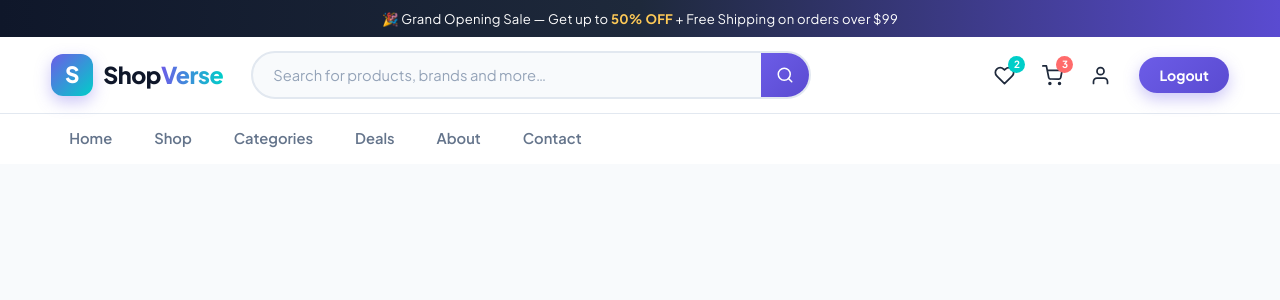
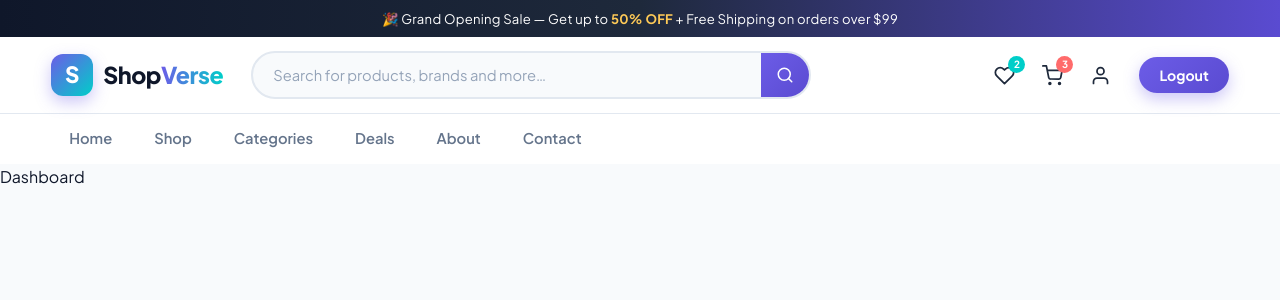
Before and after one commit to JSDeveloper17/E-commerce-Mern, a React (Vite) app in the folder frontend/: page /dashboard in a window 1280 px wide. Shown: the top 300 px of the page. Built offline with nearby package versions, Linux system fonts and the light colour scheme; no server answers; sample sign-in values are in the browser's storage.

Commit message:
protected route bug fix

```diff
--- /dev/null
+++ b/frontend/src/components/ProtectedRoutes.jsx
@@ -0,0 +1,19 @@
+
+import { useAuth } from '../context/AuthContext';
+import { Navigate,Outlet } from 'react-router-dom';
+
+function ProtectedRoutes() {
+    const {isAuthenticated, isLoading} = useAuth()
+
+    if(isLoading){
+        return (
+            <div>Checking Authentication</div>
+        )
+    }
+  return isAuthenticated ? (
+    <Outlet/> ) : (
+        <Navigate to="/login" replace/>
+    )
+}
+
+export default ProtectedRoutes
--- a/frontend/src/pages/Login.jsx
+++ b/frontend/src/pages/Login.jsx
@@ -93,7 +93,7 @@ function Login() {
       console.log("Login successFull")
 
       toast.success(`Welcome back, ${response.name}! 👋`)
-      navigate("/")
+      navigate("/dashboard")
     }
     catch(err){
       console.log("Login error : ", err);
--- a/frontend/src/pages/Register.jsx
+++ b/frontend/src/pages/Register.jsx
@@ -98,7 +98,7 @@ function Register() {
       console.log("Response Data : ",data)
       toast.success(data.message || "Registration Successfull")
 
-      navigate("/")
+      navigate("/dashboard")
     }
     catch(err){
       console.log("Registration error : ", err);
--- /dev/null
+++ b/frontend/src/pages/dashboard/Dashboard.jsx
@@ -0,0 +1,9 @@
+import React from 'react'
+
+function Dashboard() {
+  return (
+    <div>Dashboard</div>
+  )
+}
+
+export default Dashboard
--- a/frontend/src/routes/AllRoutes.jsx
+++ b/frontend/src/routes/AllRoutes.jsx
@@ -3,6 +3,8 @@ import { Route, Routes } from 'react-router-dom';
 import Home from '../pages/Home';
 import Login from '../pages/Login';
 import Register from '../pages/Register';
+import Dashboard from '../pages/dashboard/Dashboard';
+import ProtectedRoutes from '../components/ProtectedRoutes';
 
 function AllRoutes() {
   return (
@@ -10,6 +12,11 @@ function AllRoutes() {
       <Route path="/" element={<Home/>}/>
       <Route path="/login" element={<Login/>}/>
       <Route path="/register" element={<Register/>}/>
+
+      <Route element={<ProtectedRoutes/>} >
+         <Route path="/dashboard" element={<Dashboard/>}/>
+      </Route>
+
     </Routes>
   )
 }
```
